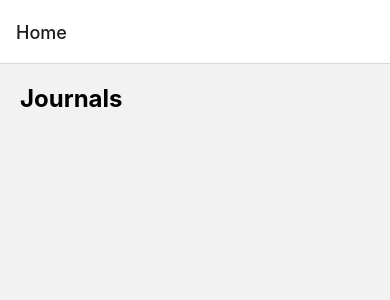
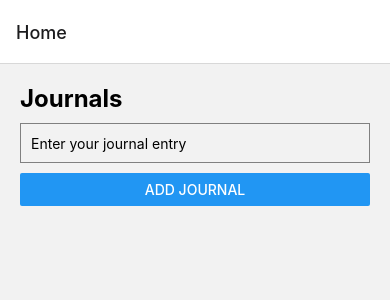
Before and after one commit to RoySamson-stack/Shamiri, a React Native app: screen /Home in a window 390 px wide. Shown: the top 300 px of the page. Built offline with nearby package versions, Linux system fonts and the light colour scheme.

Commit message:
making the journal abble to take entries

```diff
--- a/src/HomeScreen.tsx
+++ b/src/HomeScreen.tsx
@@ -24,7 +24,7 @@ const HomeScreen: React.FC<Props> = ({ navigation }) => {
   return (
     <View style={styles.container}>
       <Text style={styles.title}>Journals</Text>
-      {/* <TextInput
+      <TextInput
         style={styles.input}
         placeholder="Enter your journal entry"
         value={journal}
@@ -41,7 +41,7 @@ const HomeScreen: React.FC<Props> = ({ navigation }) => {
           </TouchableOpacity>
         )}
         keyExtractor={(item) => item.id}
-      /> */}
+      />
     </View>
   );
 };
```
